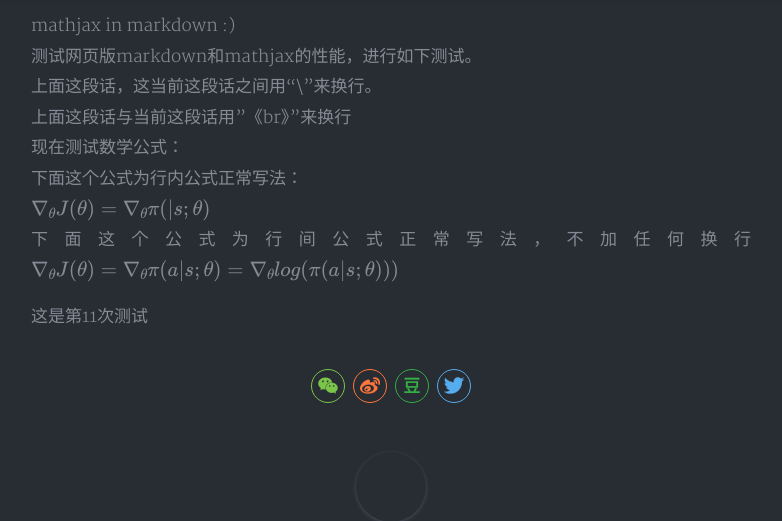
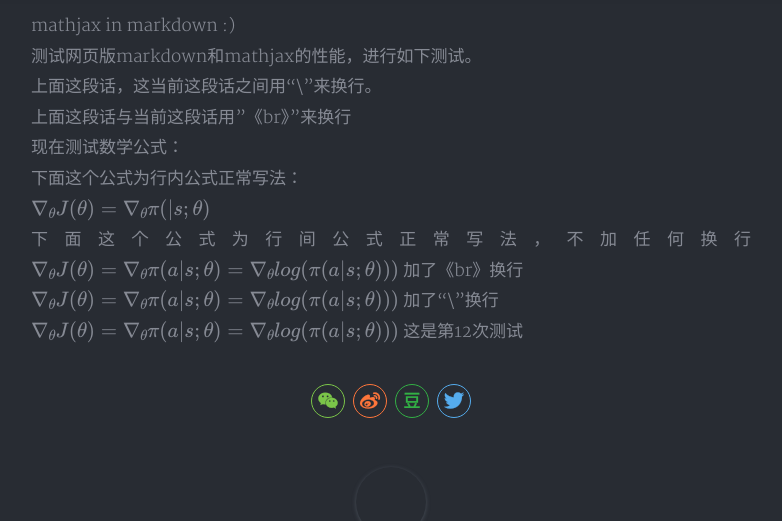
Before and after one commit to wtyhainan/wtyhainan.github.io, a Jekyll site: the page built from _posts/2017-07-30-mathjax-test.md, in a window 1280 px wide and 900 px high, scrolled down 389 px, cut to the strip 0-521 px from the top of the window. Shown: the whole strip, without its empty margins (249-1031 px from the left). Built offline with Jekyll 4.4.1, drawn with Linux system fonts in a browser that asks for light colours; nearby versions of some CDN libraries; formulas are drawn with MathJax 3; a style sheet for code colours, icons or effects is not loaded.

Commit message:
Update 2017-07-30-mathjax-test.md

```diff
--- a/_posts/2017-07-30-mathjax-test.md
+++ b/_posts/2017-07-30-mathjax-test.md
@@ -25,5 +25,16 @@ $$
 \nabla_{\theta}J(\theta) = \nabla_{\theta}\pi(a|s;\theta) \\
 =\nabla_{\theta} log(\pi(a|s;\theta)))
 $$
-
-这是第11次测试
+加了《br》换行
+<br>
+$$
+\nabla_{\theta}J(\theta) = \nabla_{\theta}\pi(a|s;\theta) \\
+=\nabla_{\theta} log(\pi(a|s;\theta)))
+$$
+加了“\”换行
+\
+$$
+\nabla_{\theta}J(\theta) = \nabla_{\theta}\pi(a|s;\theta) \\
+=\nabla_{\theta} log(\pi(a|s;\theta)))
+$$
+这是第12次测试
```
